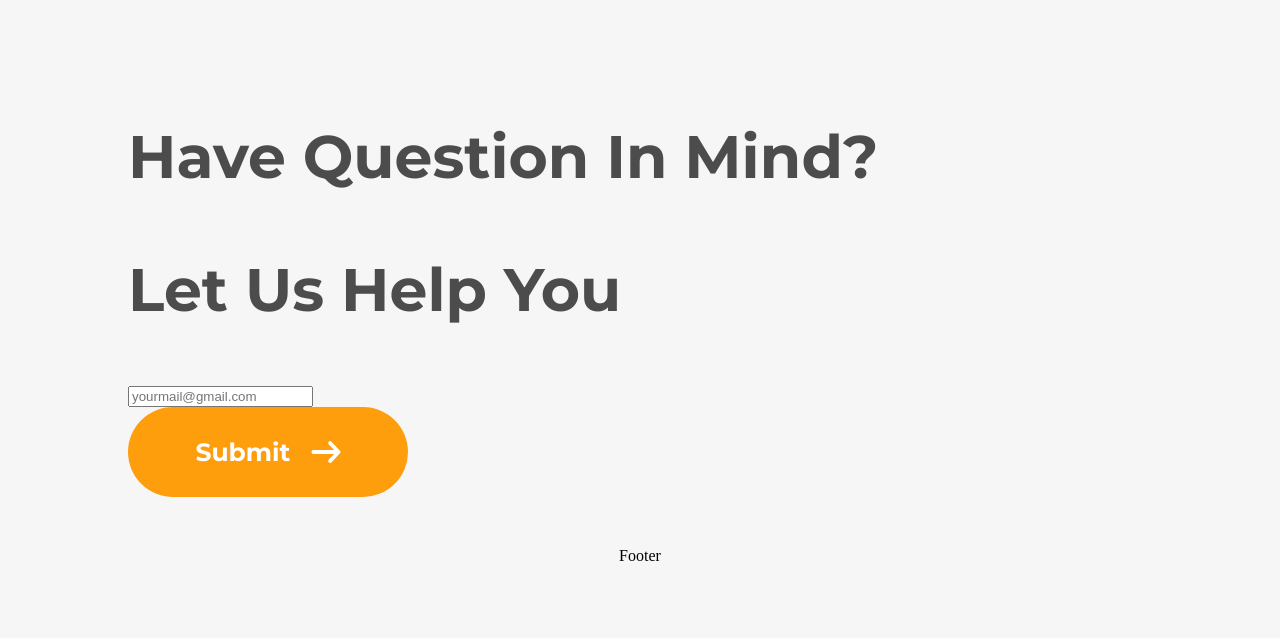
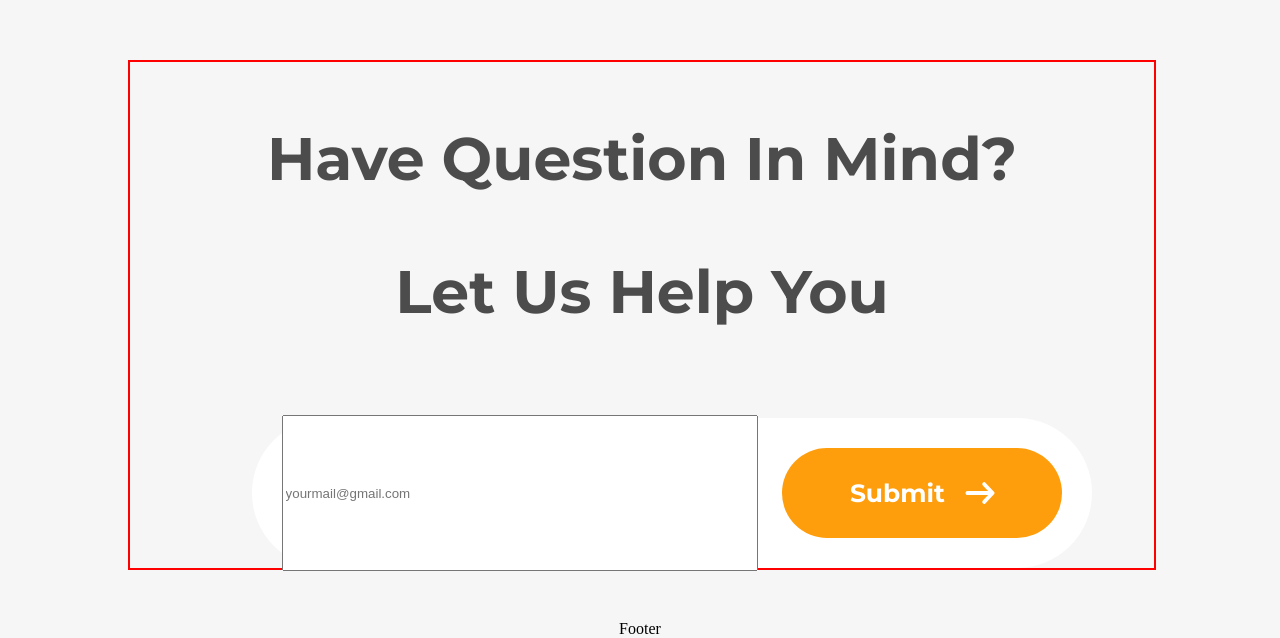
Before and after one commit to mambachristophersteven/react-restaurant-landing-page, a React (Create React App) app: page / in a window 1280 px wide. Shown: the part 4575-5213 px from the top of the page. Before the commit the page ends 5140 px from the top, so only its background shows below. Built offline with nearby package versions, Linux system fonts and the light colour scheme.

Commit message:
styling for ContactSection update

```diff
--- a/src/Sections/ContactSection/ContactSection.css
+++ b/src/Sections/ContactSection/ContactSection.css
@@ -0,0 +1,34 @@
+.contact-section{
+    width: 100%;
+    display: flex;
+    flex-direction: column;
+    align-items: center;
+    gap: 30px;
+    border: 2px solid red;
+}
+
+.contact-top{
+    text-align: center;
+}
+
+.contact-bottom{
+    width: 61vw;
+}
+
+.contact-bottom form{
+    width: 100%;
+    height: 150px;
+    display: flex;
+    align-items: center;
+    justify-content: space-between;
+    background: var(--white);
+    border-radius: 100px;
+    padding: 0px 30px;
+}
+
+form input{
+    width: 60%;
+    height: inherit;
+    outline: none;
+
+}
--- a/src/index.css
+++ b/src/index.css
@@ -26,6 +26,7 @@
   --small-text: #828282;
   --minor-text: #515151;
   --name-text: #1C1C1C;
+  --input-text: #8D8D8D;
   --background: #F6F6F6;
   --white: #fff;
 }
```
